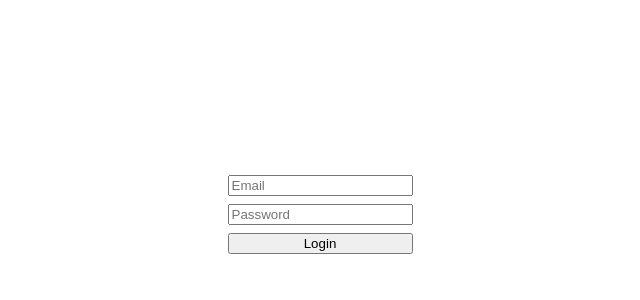
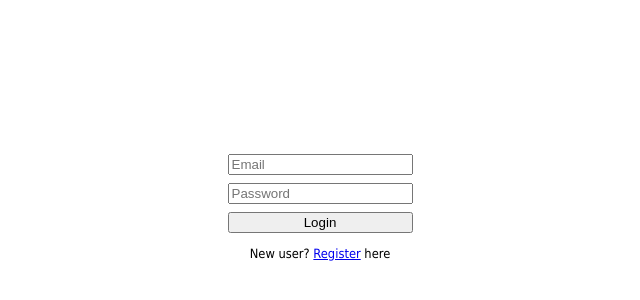
Before and after one commit to shahul01/sveltekit-nestjs-todo, a SvelteKit app in the folder frontend/: page /auth/login in a window 1280 px wide. Shown: the part 106-406 px from the top of the page, without its empty margins (320-960 px from the left). Built offline with nearby package versions, Linux system fonts and the light colour scheme.

Commit message:
feat:fe: added auth flow for register

```diff
--- /dev/null
+++ b/frontend/src/lib/utils/index.js
@@ -0,0 +1,5 @@
+
+/** @param {number} ms */
+export function sleep(ms) {
+  return new Promise(res => setTimeout(res, ms));
+};
--- a/frontend/src/routes/auth/login/+page.svelte
+++ b/frontend/src/routes/auth/login/+page.svelte
@@ -1,6 +1,7 @@
 <script>
 	import { goto } from "$app/navigation";
 	import { base } from "$app/paths";
+	import { sleep } from "$lib/utils";
 
 
   let email = '';
@@ -15,7 +16,8 @@
         body: JSON.stringify({email, password})
       });
 
-      // TODO: if failed toast to tell user if they verified their email
+      // TODO: if failed / redirected from register page
+      //   toast to tell user if they verified their email
 
       const resLogin = await login.json();
       console.log(`resLogin: `, resLogin);
@@ -29,7 +31,7 @@
         // toast('Successfully logged in. Redirecting...');
         email = '';
         password = '';
-        await new Promise((res) => setTimeout(res, 600) );
+        await sleep(600);
         goto('/');
       };
       // TODO: else throw error
@@ -67,11 +69,17 @@
       Login
     </button>
   </form>
+  <p class='register-note'>
+    New user?
+    <a href="/auth/register">Register</a>
+    here
+  </p>
 </div>
 
 <style>
   .form-container {
     display: flex;
+    flex-direction: column;
     justify-content: center;
     align-items: center;
     height: 80dvh;
@@ -83,4 +91,8 @@
     gap: 0.5rem;
     max-width: 12rem;
   }
+
+  p.register-note {
+    font-size: 0.8rem;
+  }
 </style>
```
Also changed, not shown: frontend/src/routes/auth/register/+page.svelte (+7 -0 lines).
